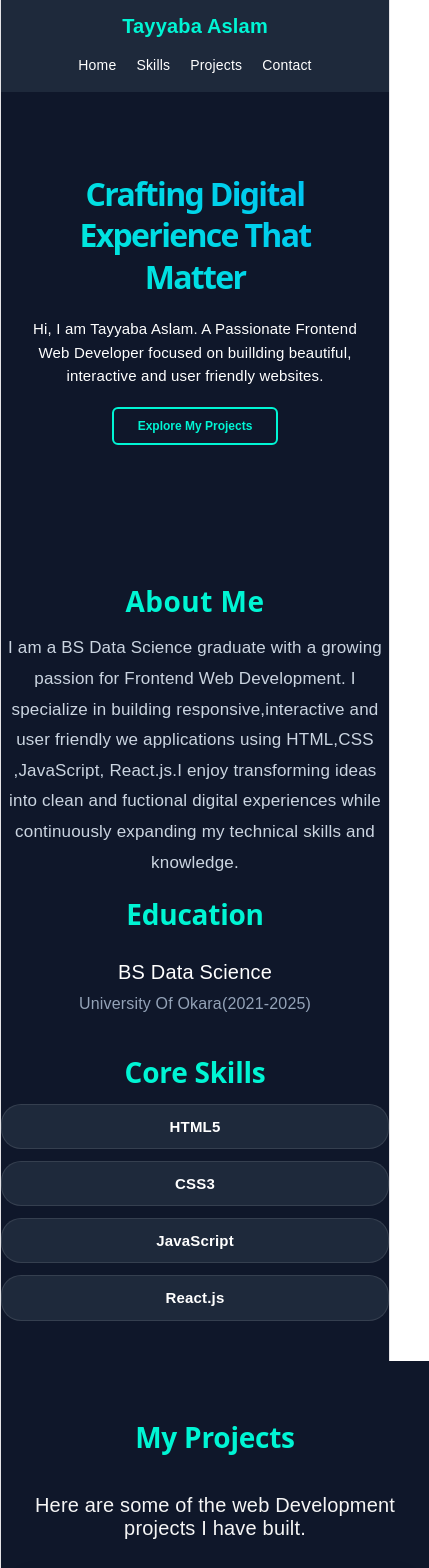
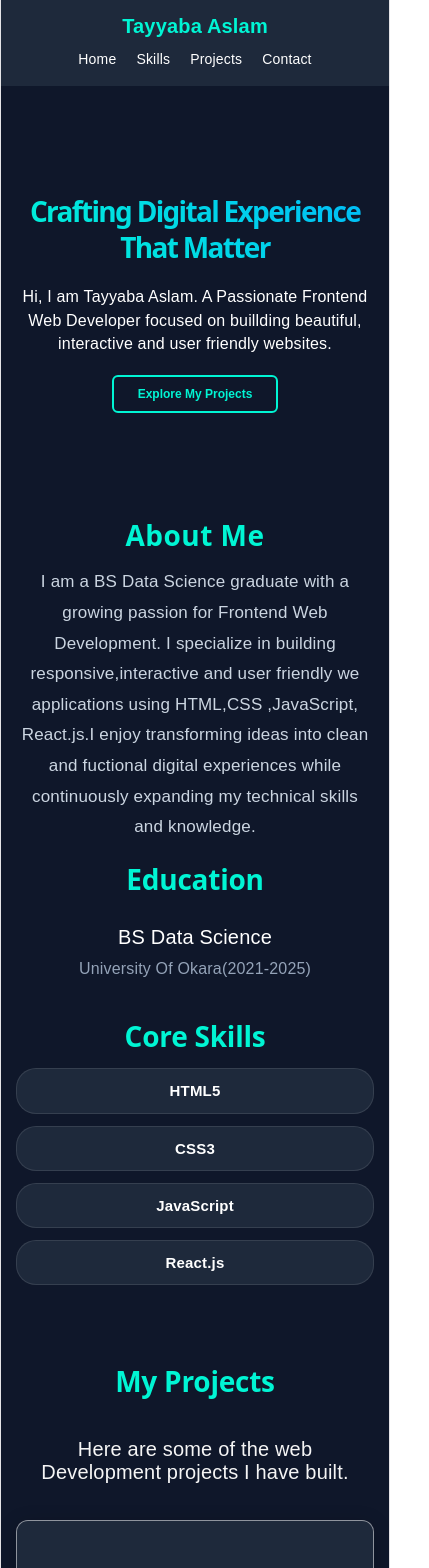
Before and after one commit to Tayyaba-Aslam/portfolio, a React (Vite) app: page / in a window 390 px wide. Shown: the top 1568 px of the page, 429 px wide, since content can reach past the window. Built offline with nearby package versions, Linux system fonts and the light colour scheme.

Commit message:
ultimate mobile layout responsive fix

```diff
--- a/src/App.css
+++ b/src/App.css
@@ -418,69 +418,92 @@ margin-bottom: 15px;
   margin-bottom: 20px;
   font-size: 17px;
 }
-/* --- MOBILE RESPONSIVE CODE --- */
+/* ==========================================
+   COMPLETE MOBILE FIX FOR TAYYABA PORTFOLIO
+   ========================================== */
+
+/* 1. Pooray page ki extra width khatam karne ke liye */
+html, body {
+  width: 100% !important;
+  max-width: 100% !important;
+  overflow-x: hidden !important;
+  margin: 0 !important;
+  padding: 0 !important;
+  box-sizing: border-box !important;
+}
+
 @media (max-width: 768px) {
-  /* Navbar adjustments */
+  /* 2. Navbar Fix */
   .navbar {
-    padding: 15px 20px !important;
+    padding: 15px 10px !important;
     flex-direction: column !important;
-    gap: 15px !important;
+    gap: 10px !important;
+    width: 100% !important;
+    box-sizing: border-box !important;
+  }
+
+  .nav-links {
+    display: flex !important;
+    justify-content: center !important;
+    flex-wrap: wrap !important;
+    gap: 10px !important;
   }
 
   .nav-links a {
-    margin-left: 10px !important;
-    margin-right: 10px !important;
+    margin: 0 5px !important;
     font-size: 14px !important;
   }
 
-  /* Hero Section adjustments */
-  .hero h1 {
-    font-size: 32px !important; /* Mobile par heading choti ho jaye */
-    line-height: 1.3 !important;
-    padding: 0 10px !important;
+  /* 3. Hero & Content Wrapper Fix */
+  .hero, .about-section, .projects-section, .contact-section, .footer {
+    width: 100% !important;
+    max-width: 100% !important;
+    padding-left: 15px !important;
+    padding-right: 15px !important;
+    box-sizing: border-box !important;
   }
 
-  .hero p {
-    font-size: 15px !important;
-    padding: 0 15px !important;
+  .hero h1 {
+    font-size: 28px !important;
+    line-height: 1.3 !important;
   }
 
-  /* Section Layouts padding fix */
-  .about-section, .projects-section, .contact-section {
-    padding-top: 60px !important;
-    padding-bottom: 40px !important;
+  /* 4. Projects Cards Fix */
+  /* Agar cards ek line se bahar ja rahi hain to unko neeche lane ke liye */
+  .projects-grid, .projects-container {
+    display: flex !important;
+    flex-direction: column !important;
+    align-items: center !important;
+    width: 100% !important;
   }
 
-  /* Forms and content wrappers */
-  .contact-content {
-    flex-direction: column !important;
-    gap: 30px !important;
+  .project-card, .portfolio-card {
+    width: 100% !important;
+    max-width: 100% !important;
+    box-sizing: border-box !important;
   }
 
-  .contact-info, .contact-form {
-    width: 100% !important;
-    min-width: 100% !important;
-  }/* Poori screen ko tarteeb mein lane ke liye aur side patti khatam karne ke liye */
-html, body {
-  max-width: 100% !important;
-  overflow-x: hidden !important;
-}
-
-@media (max-width: 768px) {
-  /* Hero section ka text screen ke mutabiq fit karne ke liye */
-  .hero {
-    padding: 0 15px !important;
+  /* 5. Contact Section & Form Fix (Jo screen se bahar ja raha tha) */
+  .contact-content, .contact-container {
+    flex-direction: column !important;
     width: 100% !important;
     box-sizing: border-box !important;
   }
+
+  .contact-info, .contact-form-container, .contact-form {
+    width: 100% !important;
+    min-width: 100% !important; /* Purani min-width ko override karne ke liye */
+    max-width: 100% !important;
+    box-sizing: border-box !important;
+  }
+
+  /* 6. Social Buttons Fix (Linkedin / GitHub) */
+  .social-icon, .linkedin-btn, .github-btn {
+    min-width: unset !important; /* Fixed width khatam */
+    width: 45% !important;       /* Dono buttons aamne saamne fit ho skein */
+    display: inline-block !important;
+    text-align: center !important;
+    box-sizing: border-box !important;
+  }
 }
-
 }
-
-
-
-
-
-
-
-}
```
